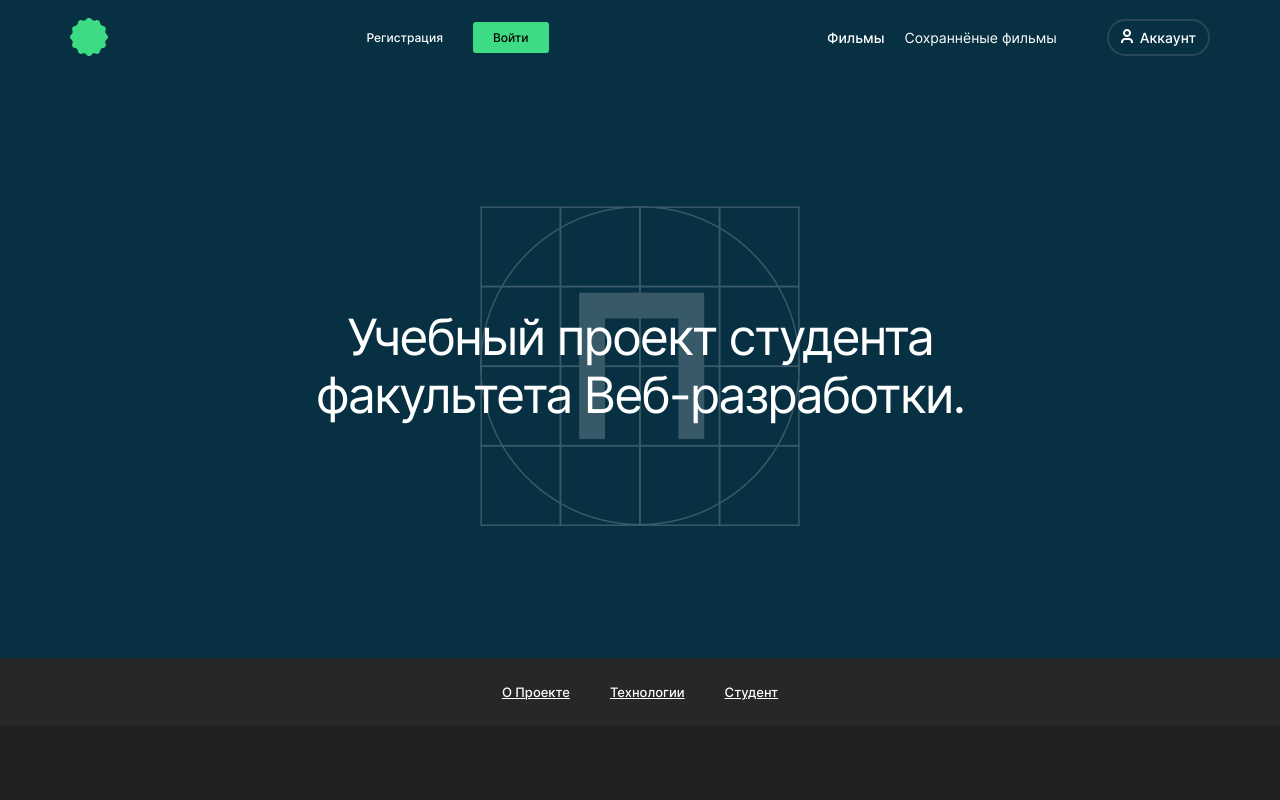
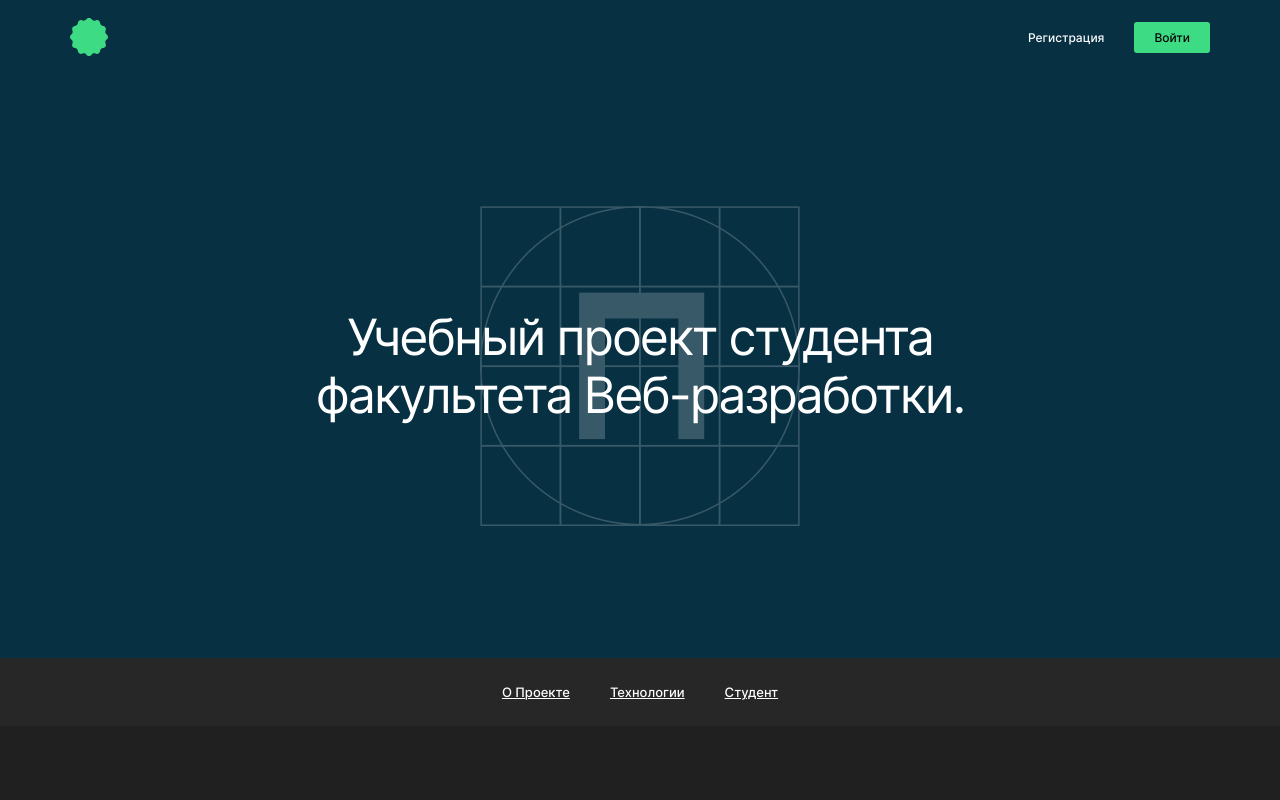
Before and after one commit to Z1zan/movies-explorer-frontend, a React (Create React App) app: page / in a window 1280 px wide. Shown: the top 800 px of the page. Built offline with nearby package versions, Linux system fonts and the light colour scheme.

Commit message:
add: свитчер для навигации в шапке

```diff
--- a/src/components/App/App.js
+++ b/src/components/App/App.js
@@ -20,7 +20,9 @@ function App() {
         <Switch>
 
           <Route path='/profile'>
-            <Header />
+            <Header
+              place='profile'
+            />
             <Profile />
           </Route>
 
@@ -33,20 +35,26 @@ function App() {
           </Route>
 
           <Route path='/saved-movies'>
-            <Header />
+            <Header
+              place='saved-movies'
+            />
             <SavedMovies />
             <Footer />
           </Route>
 
           <Route path='/movies'>
-            <Header />
+            <Header
+              place='movies'
+            />
             <Movies />
             <Footer />
           </Route>
 
           <Route path='/'>
-            <section className='main'>
-              <Header />
+            <section className='landing'>
+              <Header
+                place='landing'
+              />
               <Main />
               <Footer />
             </section>
--- a/src/components/Header/Header.css
+++ b/src/components/Header/Header.css
@@ -40,6 +40,14 @@
     color: #fff;
 }
 
+._hideNav .navigation, ._hideNav .navMenu {
+    display: none;
+}
+
+._hideContainer .header__container {
+    display: none;
+}
+
 @media screen and (max-width: 768px) {
     .header {
         padding: 30px 18px;
--- a/src/components/Header/Header.jsx
+++ b/src/components/Header/Header.jsx
@@ -3,9 +3,34 @@ import './Header.css';
 
 import Navigation from '../Navigation/Navigation';
 
-function Header() {
+function Header({ place }) {
+  let headSwitcher;
+
+  switch (place) {
+    case 'landing': {
+      headSwitcher = '_hideNav';
+      break;
+    }
+    case 'profile': {
+      headSwitcher = '_hideContainer';
+      break;
+    }
+    case 'saved-movies': {
+      headSwitcher = '_hideContainer';
+      break;
+    }
+    case 'movies': {
+      headSwitcher = '_hideContainer';
+      break;
+    }
+    default: {
+      headSwitcher = '';
+      break;
+    }
+  }
+
   return(
-    <header className='header'>
+    <header className={`header ${ headSwitcher }`}>
       <a className='header__logo _logo' href='/'>
         <img src={logo} alt='Диплом Лого' />
       </a>
@@ -13,7 +38,9 @@ function Header() {
         <a className='header__singup-btn header-btn' href='/signup'>Регистрация</a>
         <a className='header__login-btn header-btn' href='/signin'>Войти</a>
       </div>
-      <Navigation />
+      <Navigation
+        place={place}
+      />
     </header>
   )
 }
--- a/src/components/Main/Main.css
+++ b/src/components/Main/Main.css
@@ -1,4 +1,4 @@
-.main {
+.landing {
     background: #073042;
 }
 
--- a/src/components/Profile/Profile.jsx
+++ b/src/components/Profile/Profile.jsx
@@ -5,12 +5,12 @@ function Profile() {
     <div className='profile'>
       <div className='profile__container'>
         <h1 className='profile__title'>
-          Привет, Виталий!
+          Привет, Иван!
         </h1>
         <div className='profile__inputs'>
           <div className='profile__input'>
             <p className='profile__label profile__label-name'>Имя</p>
-            <p className='profile__value profile__value-name'>Василий</p>
+            <p className='profile__value profile__value-name'>Иван</p>
           </div>
           <div className='profile__input'>
             <p className='profile__label profile__label-email'>E-mail</p>
```
